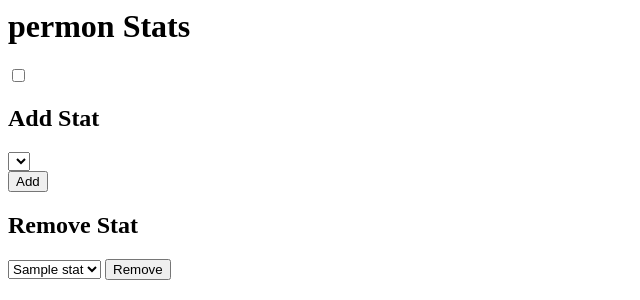
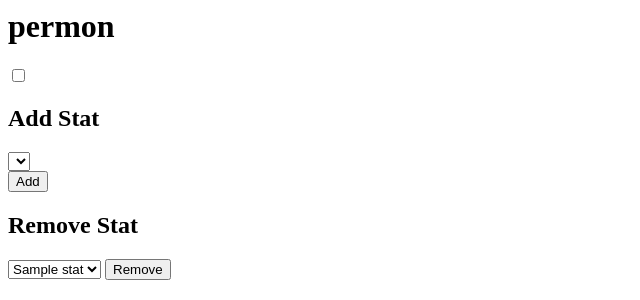
Before and after one commit to bminixhofer/permon, a Python web app: template permon/frontend/browser/templates/index.html in a window 1280 px wide. Shown: the top 300 px of the page, without its empty margins (0-640 px from the left). Run offline with Jinja, Linux system fonts and the light colour scheme; the template is opened without the code that fills it: most values are stand-ins (such as "Sample title", 1, 10 or a date in 2020); lists and menus that the app fills with data are empty; some libraries are stand-ins or nearby versions.

Commit message:
removed 'stats' in heading now that it is only a single page, fixed tooltip font

```diff
--- a/permon/frontend/browser/src/monitors.js
+++ b/permon/frontend/browser/src/monitors.js
@@ -89,6 +89,9 @@ const defaultChartOptions = {
       type: 'none',
     },
     position: point => [point[0], '0'],
+    textStyle: {
+      fontFamily: 'Roboto Mono',
+    },
     extraCssText: 'height: calc(100% - 10px); border-radius: 0; border-left: 2px solid #333; background: none; color: #333;',
   },
   xAxis: {
--- a/permon/frontend/browser/src/sass/main.scss
+++ b/permon/frontend/browser/src/sass/main.scss
@@ -174,11 +174,6 @@ select {
     background-color: #dedede;
 }
 
-.text-emphasized {
-    font-weight: lighter;
-    color: white;
-}
-
 h1 {
     color: white;
     font-family: Raleway;
--- a/permon/frontend/browser/templates/index.html
+++ b/permon/frontend/browser/templates/index.html
@@ -11,7 +11,7 @@
 
 <body>
     <div class="header">
-        <h1>permon <span class="text-emphasized">Stats</span></h1>
+        <h1>permon</h1>
         <p class="error-message"></p>
         <div class="status-badge"></div>
 
```
Also changed, not shown: 1 other file.
